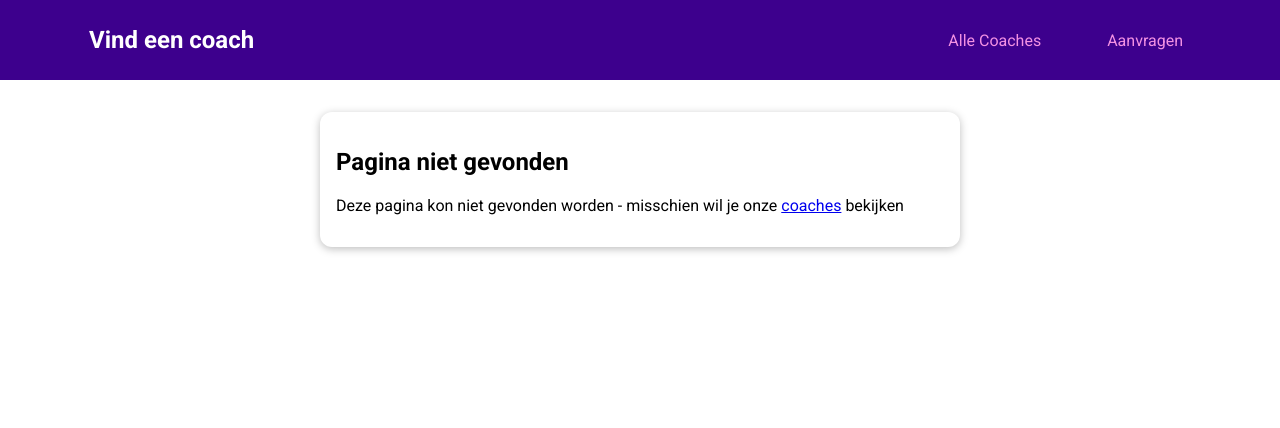
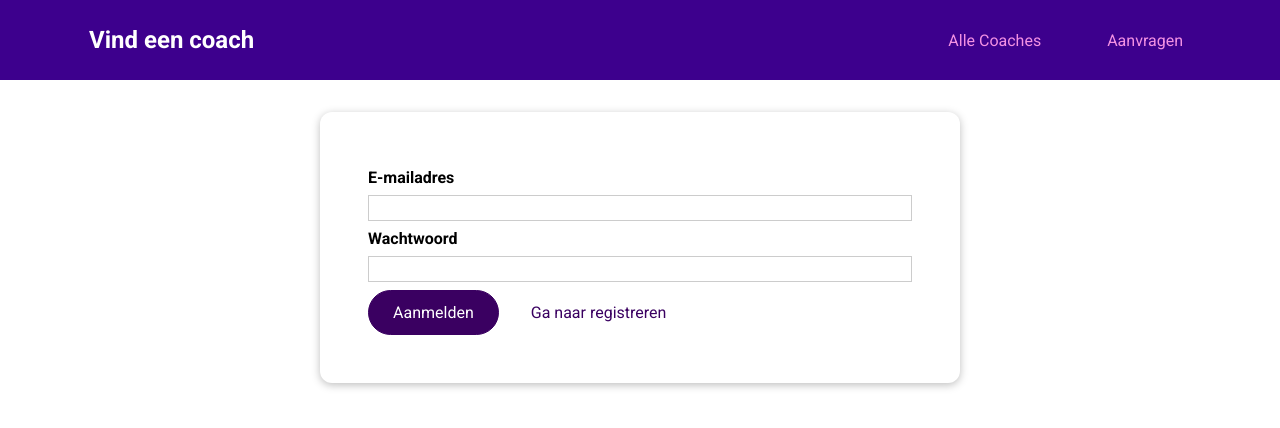
Before and after one commit to PjMondelaers/find-a-coach, a Vue app: page /auth in a window 1280 px wide. Shown: the top 428 px of the page. Built offline with nearby package versions, Linux system fonts and the light colour scheme.

Commit message:
feat: implement user authentication module with UserAuth component and Vuex store integration

```diff
--- /dev/null
+++ b/src/pages/auth/UserAuth.vue
@@ -0,0 +1,113 @@
+<template>
+  <base-card>
+    <form @submit.prevent="submitForm">
+      <div class="form-control">
+        <label for="email">E-mailadres</label>
+        <input type="email" name="email" id="email" v-model.trim="email" />
+      </div>
+
+      <div class="form-control">
+        <label for="password">Wachtwoord</label>
+        <input
+          type="password"
+          name="password"
+          id="password"
+          v-model.trim="password"
+        />
+      </div>
+      <p v-if="!formIsValid">
+        Foutieve combinatie van e-mailadres en wachtwoord.
+      </p>
+      <base-button> {{ submitButtonCaption }}</base-button>
+      <base-button type="button" mode="flat" @click="switchAuthMode">{{
+        switchModeButtonCaption
+      }}</base-button>
+    </form>
+  </base-card>
+</template>
+
+<script>
+export default {
+  data() {
+    return {
+      email: "",
+      password: "",
+      formIsValid: true,
+      mode: "login",
+    };
+  },
+
+  computed: {
+    submitButtonCaption() {
+      if (this.mode === "login") {
+        return "Aanmelden";
+      } else {
+        return "Registreren";
+      }
+    },
+
+    switchModeButtonCaption() {
+      if (this.mode === "login") {
+        return "Ga naar registreren";
+      } else {
+        return "Ga naar aanmelden";
+      }
+    },
+  },
+
+  methods: {
+    submitForm() {
+      this.formIsValid = true;
+
+      if (
+        this.email === "" ||
+        !this.email.includes("@") ||
+        this.email.length < 6
+      ) {
+        this.formIsValid = false;
+        return;
+      }
+    },
+    switchAuthMode() {
+      if (this.mode === "login") {
+        this.mode = "signup";
+      } else {
+        this.mode = "login";
+      }
+    },
+  },
+};
+</script>
+
+<style scoped>
+form {
+  margin: 1rem;
+  padding: 1rem;
+}
+
+.form-control {
+  margin: 0.5rem 0;
+}
+
+label {
+  font-weight: bold;
+  margin-bottom: 0.5rem;
+  display: block;
+}
+
+input,
+textarea {
+  display: block;
+  width: 100%;
+  font: inherit;
+  border: 1px solid #ccc;
+  padding: 0.15rem;
+}
+
+input:focus,
+textarea:focus {
+  border-color: #3d008d;
+  background-color: #faf6ff;
+  outline: none;
+}
+</style>
--- a/src/router.js
+++ b/src/router.js
@@ -6,6 +6,7 @@
 import ContactCoach from "./pages/requests/ContactCoach.vue";
 import RequestsReceived from "./pages/requests/RequestsReceived.vue";
 import NotFound from "./pages/NotFound.vue";
+import UserAuth from "./pages/auth/UserAuth.vue";
 
 const router = createRouter({
   history: createWebHistory(),
@@ -38,6 +39,10 @@
       component: RequestsReceived,
     },
     {
+      path: "/auth",
+      component: UserAuth,
+    },
+    {
       path: "/:notFound(.*)",
       component: NotFound,
     },
--- a/src/store/index.js
+++ b/src/store/index.js
@@ -2,20 +2,12 @@
 
 import coachesModule from "./modules/coaches/index";
 import requestsModule from "./modules/requests/index";
-
+import authModule from "./modules/auth/index";
 const store = createStore({
-  modules: { coaches: coachesModule, requests: requestsModule },
-
-  state() {
-    return {
-      userId: "c3",
-    };
-  },
-
-  getters: {
-    userId(state) {
-      return state.userId;
-    },
+  modules: {
+    coaches: coachesModule,
+    requests: requestsModule,
+    auth: authModule,
   },
 });
 
--- /dev/null
+++ b/src/store/modules/auth/actions.js
@@ -0,0 +1 @@
+export default {};
--- /dev/null
+++ b/src/store/modules/auth/getters.js
@@ -0,0 +1,5 @@
+export default {
+  userId(state) {
+    return state.userId;
+  },
+};
--- /dev/null
+++ b/src/store/modules/auth/index.js
@@ -0,0 +1,15 @@
+import mutations from "./mutations";
+import getters from "./getters";
+import actions from "./actions";
+
+export default {
+  state() {
+    return {
+      userId: "c3",
+    };
+  },
+
+  mutations,
+  actions,
+  getters,
+};
--- /dev/null
+++ b/src/store/modules/auth/mutations.js
@@ -0,0 +1 @@
+export default {};
```
